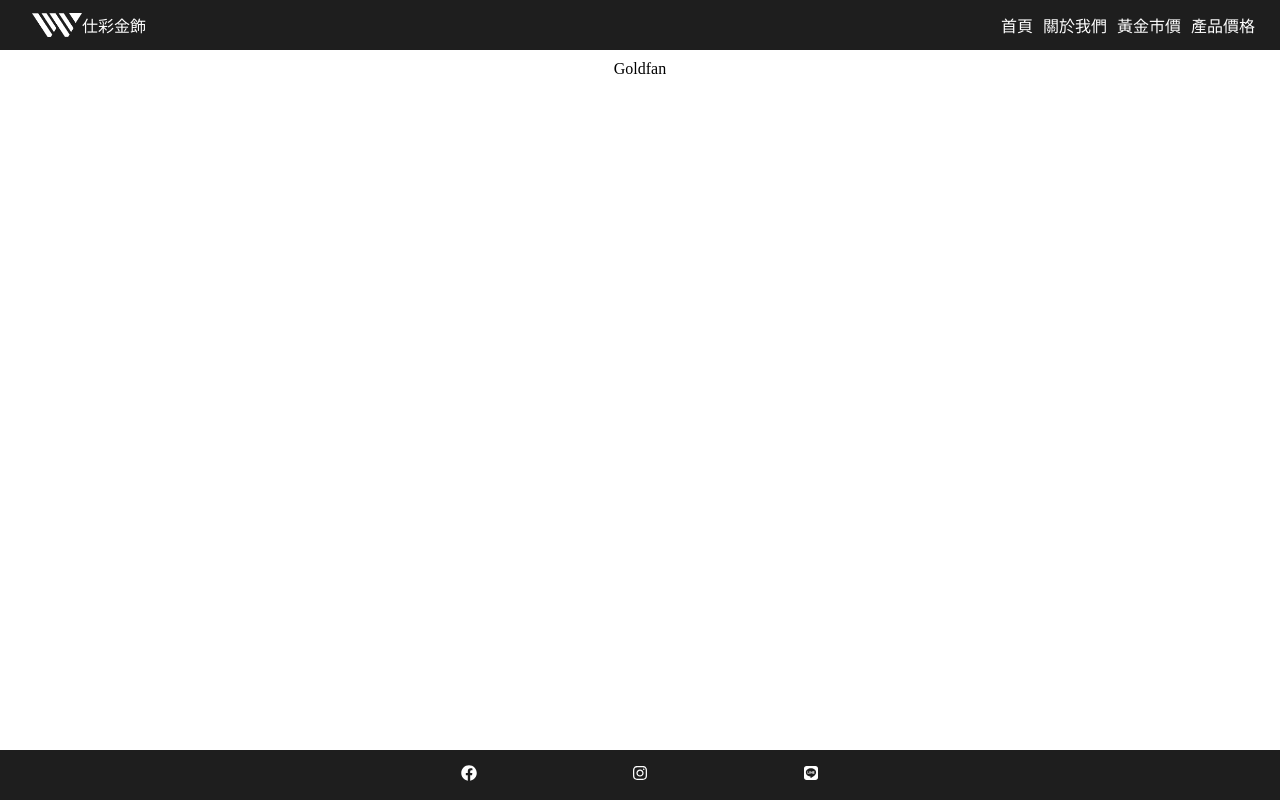
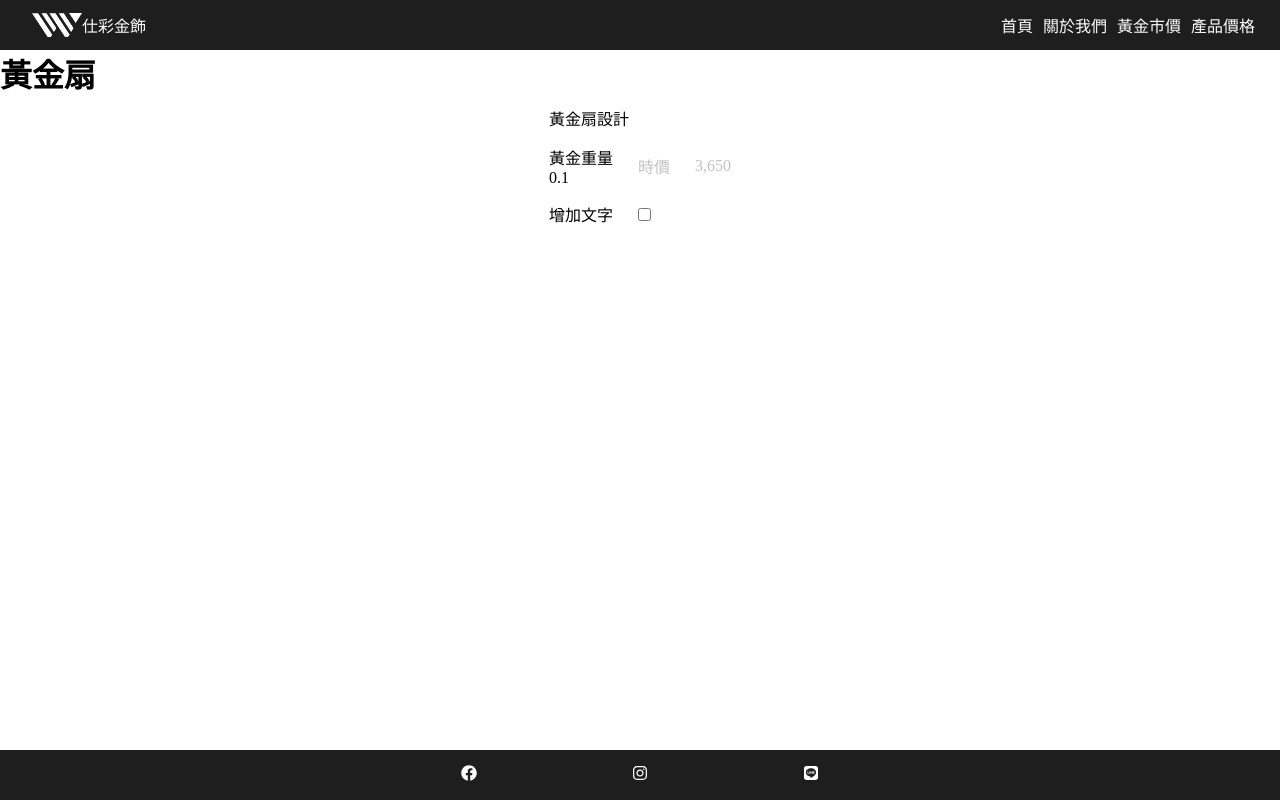
Before and after one commit to kkuanhui/w9999gold, a React (Create React App) app: page /product/goldfan in a window 1280 px wide. Built offline with nearby package versions, Linux system fonts and the light colour scheme.

Commit message:
build product app

```diff
--- a/src/ProductCards.js
+++ b/src/ProductCards.js
@@ -7,7 +7,7 @@ const Card = (props) => {
   return (
     <div>
       <Link to={props.linkTarget}>
-        <img src={"./djwoidjiwoe.png"} width="250" height="200"></img>
+        <img src={""} width="250" height="200"></img>
         <div>{props.name}</div>
       </Link>
     </div>
--- a/src/ProductGoldfan.js
+++ b/src/ProductGoldfan.js
@@ -2,9 +2,33 @@ import React, {useRef, useEffect, useState} from "react"
 
 const ProductGoldfan = () => {
   return(
+    <div>
+      <h1>黃金扇</h1>
       <div className="flex-center" style={{"margin": "10px", "gap": "10px", "flexDirection": "column"}}>
-        Goldfan
+        <div id="product-options">
+          <div className="product-attr-choice">
+            <div>黃金扇設計</div>
+          </div>
+
+          <div className="product-attr-choice">
+            <div>
+              <div>黃金重量</div>
+              <div >0.1</div>
+            </div>
+            <div className="extend-text">
+              <div>時價</div>
+              <div>3,650</div>
+            </div>
+          </div>
+
+          <div className="product-attr-choice">
+            <div>增加文字</div>
+            <input type="checkbox"></input>
+          </div>
+
+        </div>
       </div>
+    </div>
   )
 }
 
--- a/src/ProductOmori.js
+++ b/src/ProductOmori.js
@@ -20,37 +20,30 @@ const ProductOmori = () => {
   }, fifteenCheck)
 
   useEffect(() => {
-    axios.get(``)
+    axios.get(`get-detail/A04/P0401`)
+    .then(res => {
+      setProductList(res.data)
+    })
   }, [])
 
   return (
+    <div>
+      <h1>
+        黃金御守
+      </h1>
       <div
         className="flex-center"
         style={{ margin: "10px", gap: "10px", flexDirection: "column" }}
       >
         <div id="product-options">
           <div className="product-attr-choice">
-          <div>金牌設計</div>
-          <select>
-          </select>
-        </div>
-
-        <div className="product-attr-choice">
-          <div>金牌尺寸</div>
-          <select>
-          </select>
+            <div>御守設計</div>
           </div>
 
           <div className="product-attr-choice">
             <div>
               <div>黃金重量</div>
-            <select>
-              {dataProductDetail.map((ele) => {
-                return (
-                  <option value={ele.weight_min}>{ele.weight_min} 錢</option>
-                );
-              })}
-            </select>
+              <div >0.1</div>
             </div>
             <div className="extend-text">
               <div>時價</div>
@@ -59,18 +52,13 @@ const ProductOmori = () => {
           </div>
 
           <div className="product-attr-choice">
-          <div>增加照片</div>
+            <div>增加文字</div>
             <input type="checkbox"></input>
           </div>
 
-        <div className="product-attr-choice">
-          <div>增加外框</div>
-          <select>
-            <option value="E3456">龍鳳搶珠</option>
-            <option value="E3456">雙龍雙龍</option>
-          </select>
         </div>
       </div>
+
     </div>
   );
 }
--- a/src/ProductPlateCreativity.js
+++ b/src/ProductPlateCreativity.js
@@ -2,11 +2,13 @@ import React, { useRef, useEffect, useState } from "react";
 
 const ProductPlateRegular = () => {
   return (
-    <div
-      className="flex-center"
-      style={{ margin: "10px", gap: "10px", flexDirection: "column" }}
-    >
-      Plate Creativity
+    <div>
+      <h1>創意金牌</h1>
+      <div
+        className="flex-center"
+        style={{ margin: "10px", gap: "10px", flexDirection: "column" }}
+      >
+      </div>
     </div>
   );
 };
--- a/src/ProductPlateDeities.js
+++ b/src/ProductPlateDeities.js
@@ -1,3 +1,4 @@
+import axios from "axios";
 import React, {useEffect, useState} from "react";
 
 
@@ -37,18 +38,29 @@ const PlateDeities = () => {
   const [productList, setProductList] = useState([])
   const [selectedProduct, setSelectedProduct] = useState("")
   const [goldPrice, setGoldPrice] = useState("")
+  const [renewTimes, setRenewTimes] = useState(0)
 
   useEffect(() => {
-
-  }, [])
-  useEffect(() => {
-
-  }, [])
-  useEffect(() => {
-
+    axios.get(``)
+    .then(res => {
+      setProductList(res.data)
+    })
   }, [])
 
+  useEffect(() => {
+    axios.get(``)
+    .then(res => {
+      setGoldPrice(res.data)
+    })
+  }, renewTimes)
+
+  setInterval(() => {
+    setRenewTimes(renewTimes++)
+  }, 1000 * 60 * 7)
+
   return (
+    <div>
+      <h1 className="text-center width-70">酬神金牌</h1>
       <div
         className="flex-center"
         style={{ margin: "10px", gap: "10px", flexDirection: "column" }}
@@ -103,6 +115,7 @@ const PlateDeities = () => {
           </div>
         </div>
       </div>
+    </div>
   );
 };
 
```
Lines whose indentation alone changed are shown as unchanged.
